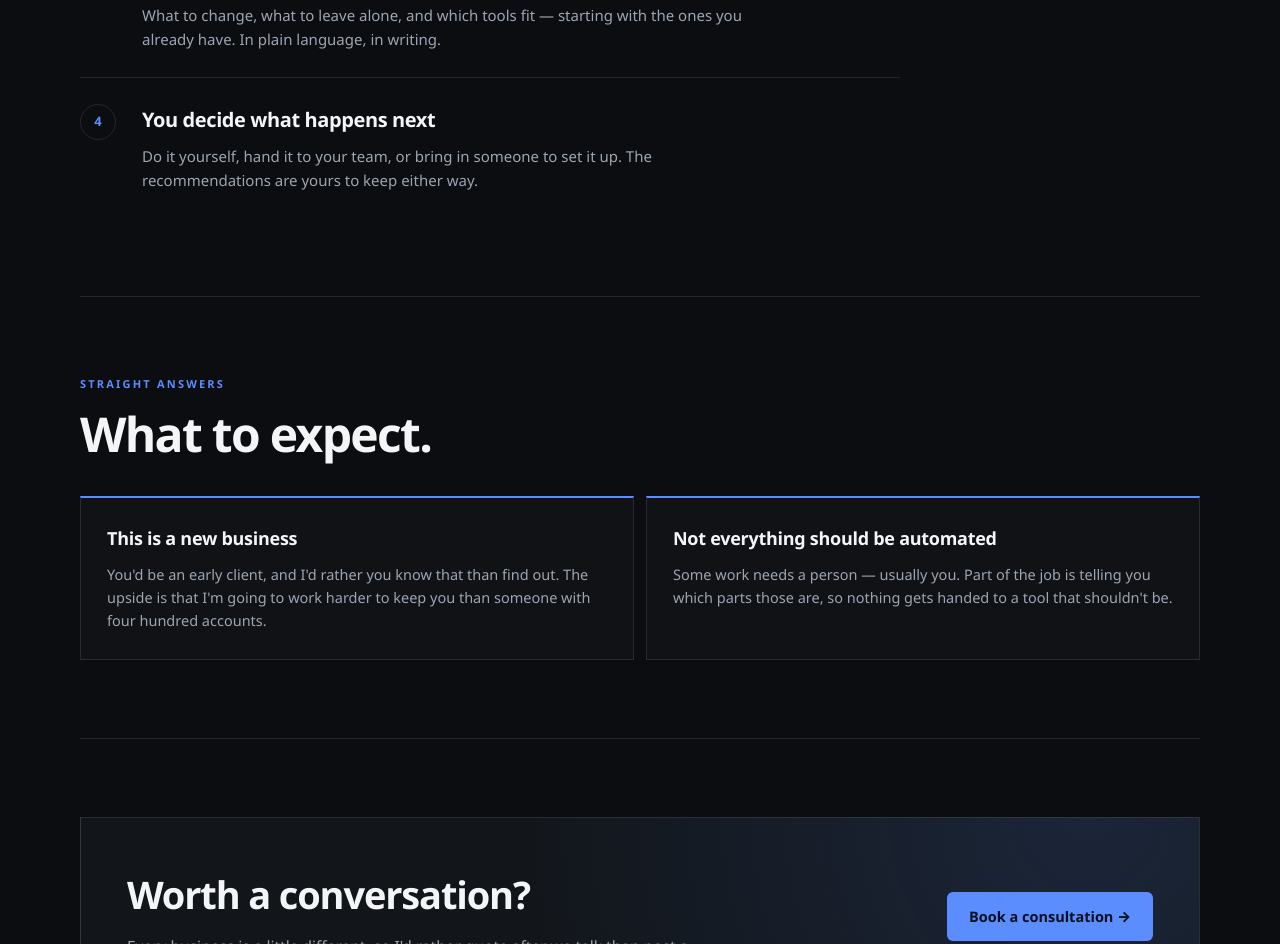
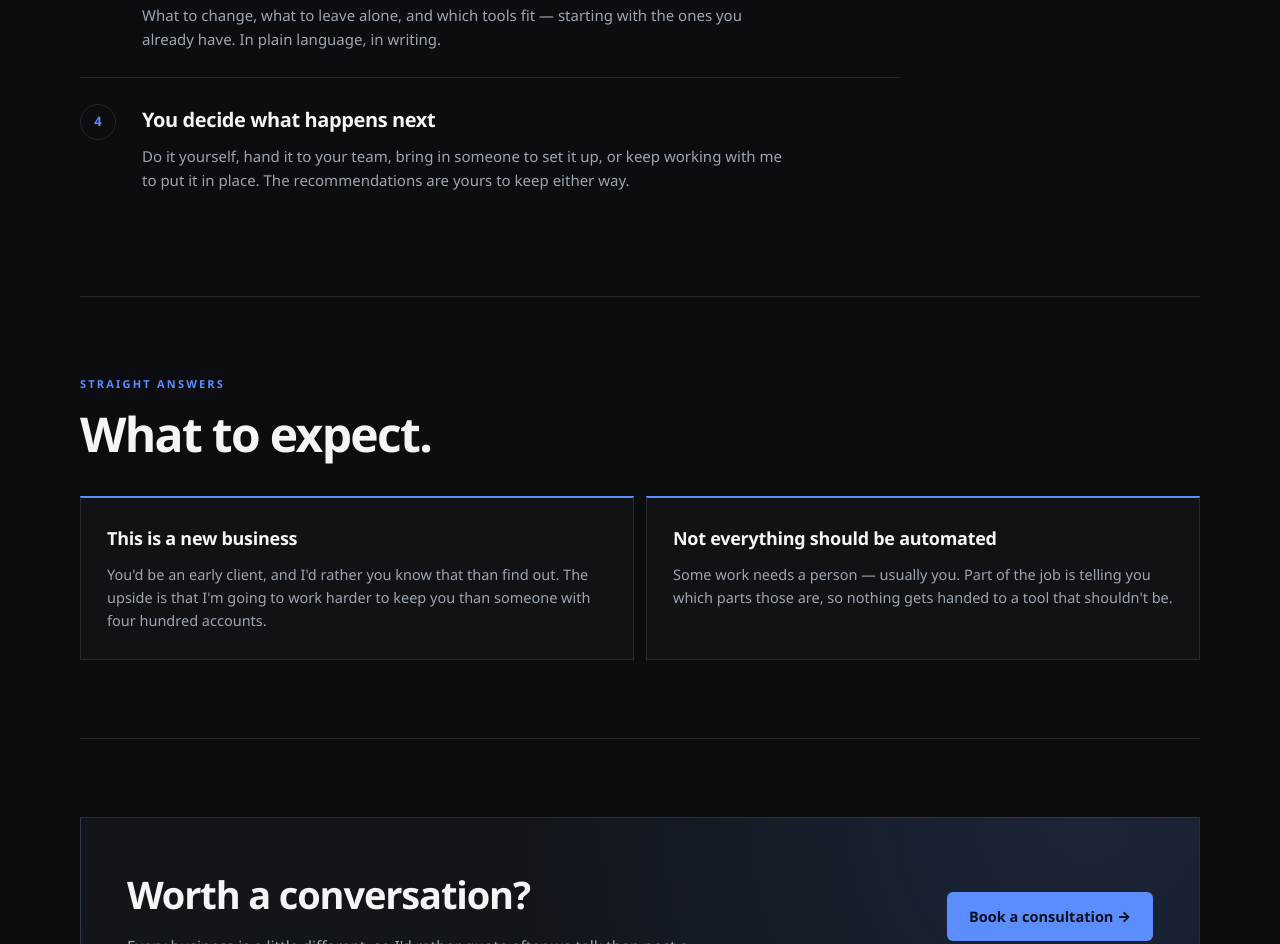
Before and after one commit to dsoard/dsoard.github.io, a plain HTML site: page docs/consulting/index.html in a window 1280 px wide. Shown: the part 2601-3545 px from the top of the page. Drawn offline with Linux system fonts and the light colour scheme.

Commit message:
Add ongoing implementation help as an option in How it works
Co-Authored-By: Claude Opus 5.5 <noreply@anthropic.com>
Claude-Session: https://claude.ai/code/session_01ARYBTob2onQQqarZ9anpCH

```diff
--- a/docs/consulting/index.html
+++ b/docs/consulting/index.html
@@ -89,7 +89,7 @@
         </li>
         <li>
           <h3>You decide what happens next</h3>
-          <p>Do it yourself, hand it to your team, or bring in someone to set it up. The recommendations are yours to keep either way.</p>
+          <p>Do it yourself, hand it to your team, bring in someone to set it up, or keep working with me to put it in place. The recommendations are yours to keep either way.</p>
         </li>
       </ol>
     </section>
```
